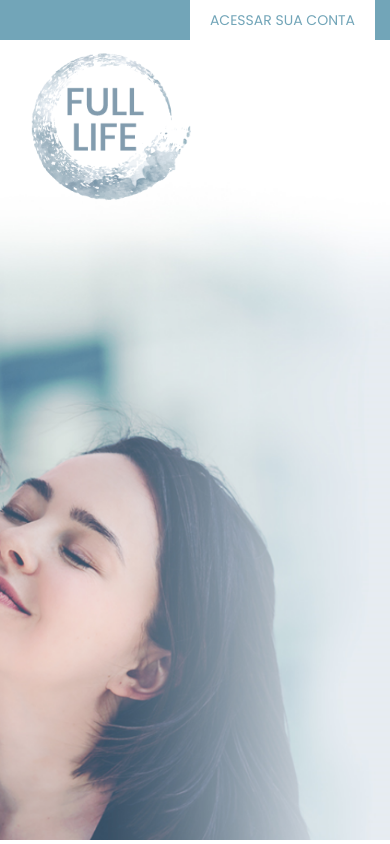
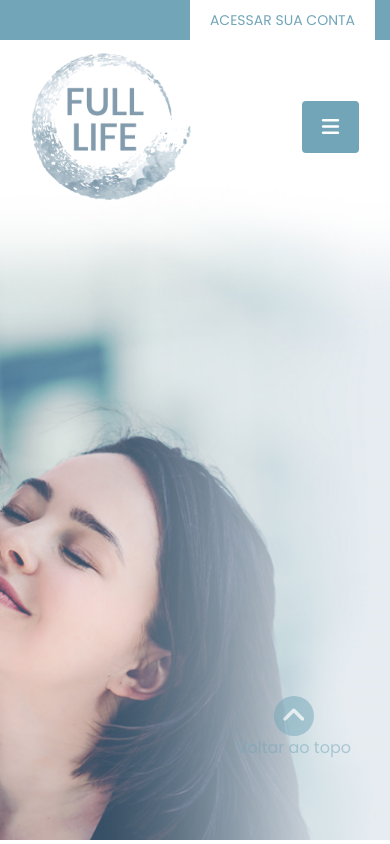
Before and after one commit to decioneto/Full-Life, a plain HTML site: page index.html in a window 390 px wide. Drawn offline with nearby package versions, Linux system fonts and the light colour scheme.

Commit message:
back to the top button

```diff
--- a/css/main.scss
+++ b/css/main.scss
@@ -64,7 +64,43 @@ body {
             }
         }
 
+        .navbar-toggler {
+            padding: 15px;
+            background-color: #72A5B8;
+            color: #fff;
+        }
+
+        .back-to-top {
+            position: fixed;
+            bottom: 10%;
+            right: 10%;
+            text-align: center;
+            opacity: 0.5;
+            transition: all 0.2s;
+
+            button {
+                background-color: $color;
+                height: 40px;
+                width: 40px;
+                border: 0;
+                border-radius: 50%;
+                color: #ffffff;
+                font-size: 28px;
+            }
+
+            span {
+                display: block;
+                color: $color;
+            }
+
+            &:hover {
+                opacity: 1;
+                text-decoration: none;
+            }
+        }
+
         .navbar-collapse {
+            text-align: right;
 
             .navbar-nav {
 
@@ -77,6 +113,7 @@ body {
                         color: #72A5B8;
                         transition: all 0.3s;
                         padding: 0;
+                        display: inline-block;
 
 
                         &::after {
--- a/index.html
+++ b/index.html
@@ -9,6 +9,7 @@
     <link rel="stylesheet" href="css/main.css">
     <link rel="shortcut icon" href="favicon.ico" type="image/x-icon">
     <link href="https://fonts.googleapis.com/css?family=Poppins:400,700&display=swap" rel="stylesheet">
+    <link rel="stylesheet" href="node_modules/fontawesome/css/all.min.css">
 </head>
 <body>
 
@@ -25,8 +26,13 @@
                     <img src="lib/images/logo.png" alt="logo">
                 </a>
                 <button class="navbar-toggler" type="button" data-toggle="collapse" data-target="#navbarNav" aria-controls="navbarNav" aria-expanded="false" aria-label="Toggle navigation">
-                    <span class="navbar-toggler-icon"></span>
+                    <span class="fas fa-bars"></span>
                 </button>
+
+                <a class="back-to-top" href="#header">
+                    <button><i class="fas fa-angle-up"></i></button>
+                    <span>Voltar ao topo</span>
+                </a>
 
                 <div class="collapse navbar-collapse" id="navbarNav">
                     <ul class="navbar-nav ml-auto">
@@ -45,6 +51,9 @@
                     </ul>
                 </div>
             </nav>
+
+
+
         </div>
     </section>
 
```
Also changed, not shown: css/main.css, 1 other file.
